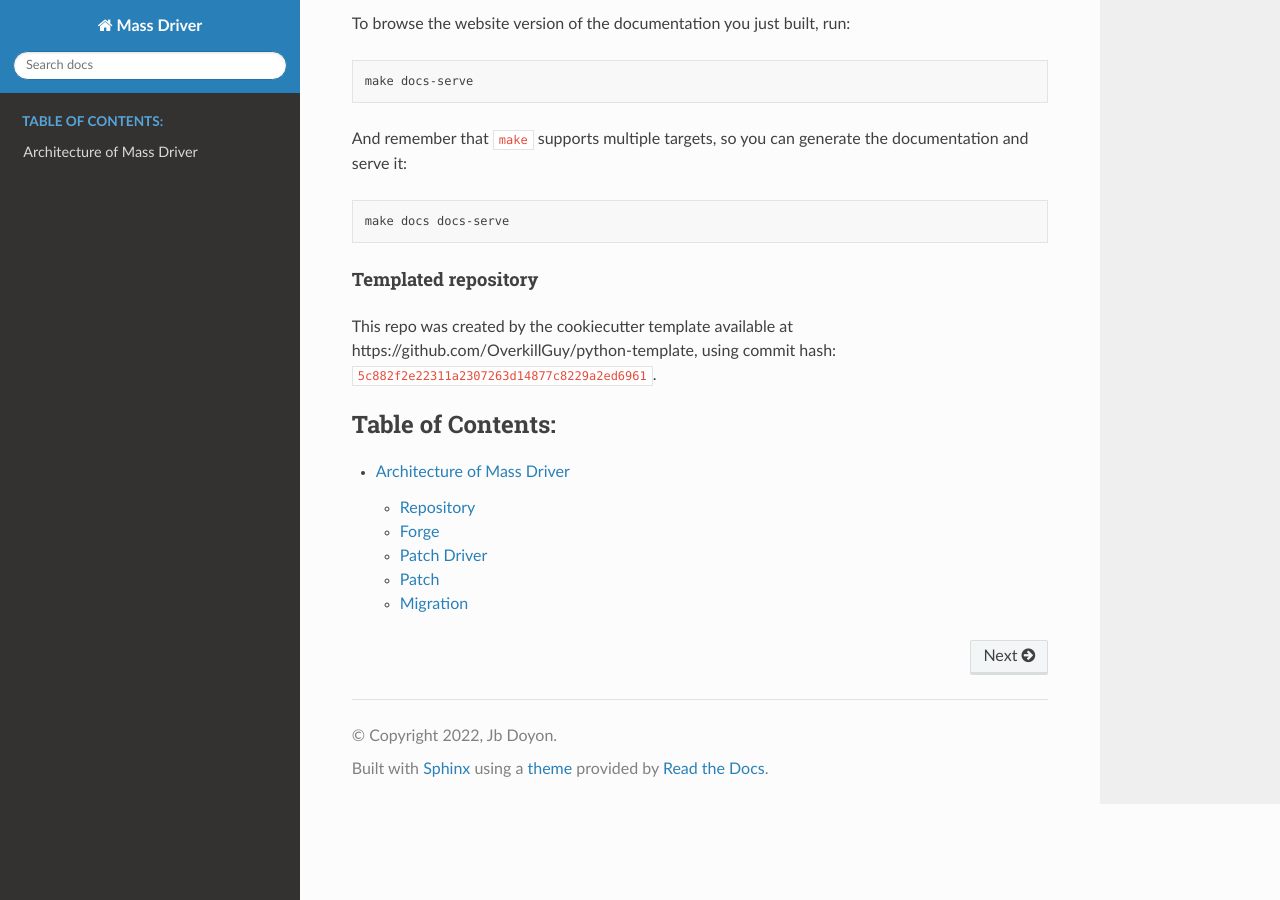
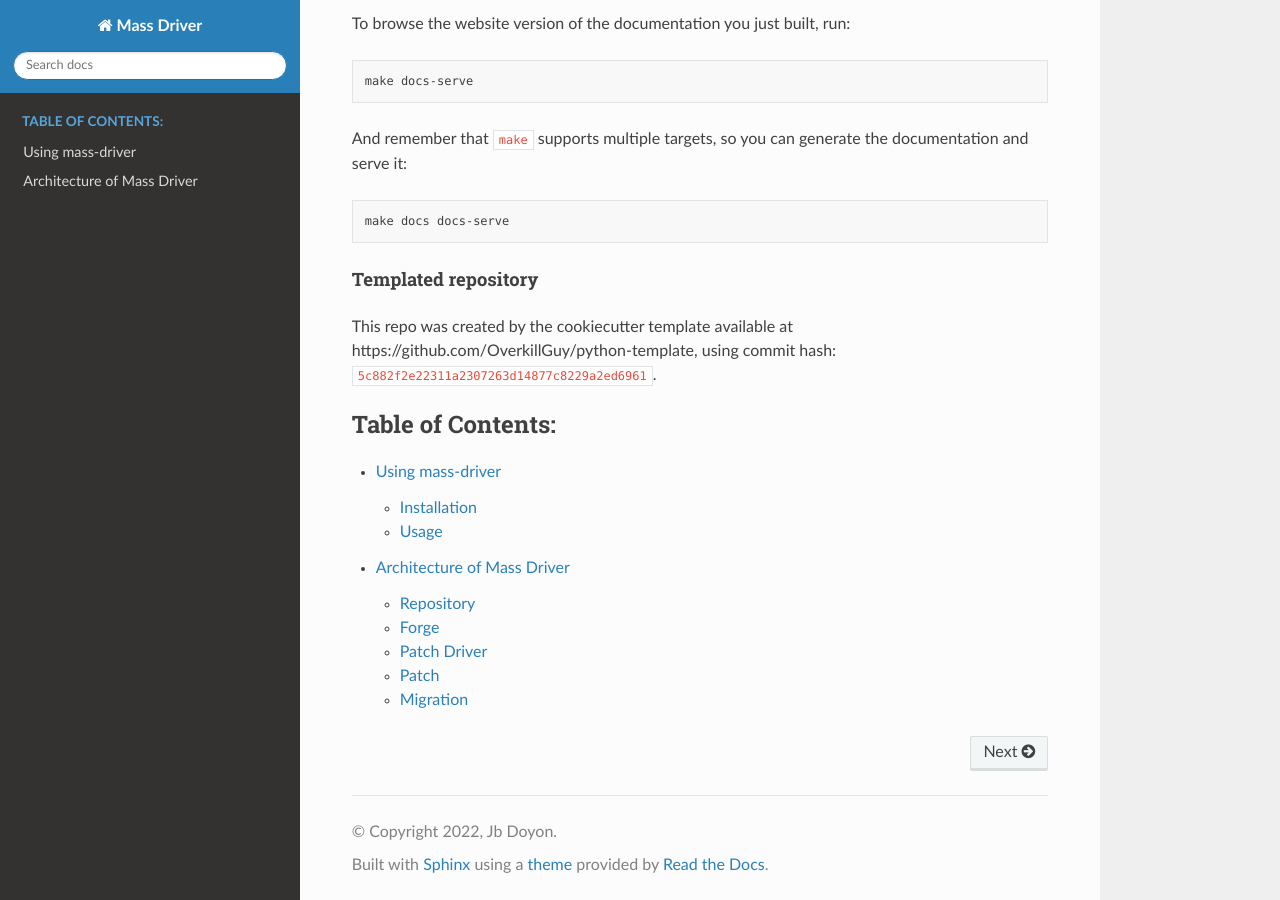
Before and after one commit to OverkillGuy/mass-driver, a Sphinx documentation site: the page built from docs/source/index.rst, in a window 1280 px wide and 900 px high, scrolled down 1900 px. Built offline with Sphinx 7.4.7 and the Read the Docs theme 2.0.0, drawn with Linux system fonts in a browser that asks for light colours; pages that are not in the unit, such as notebooks, are missing from menus.

Commit message:
Add program-output lib for usage docs

````diff
--- a/docs/source/conf.py
+++ b/docs/source/conf.py
@@ -35,6 +35,7 @@ extensions = [
     "sphinx.ext.viewcode",
     "autoapi.extension",
     "myst_parser",
+    "sphinxcontrib.programoutput",
 ]
 
 # Add any paths that contain templates here, relative to this directory.
--- a/docs/source/index.rst
+++ b/docs/source/index.rst
@@ -11,5 +11,6 @@ root of the code repository.
    :caption: Table of Contents:
 
    Changelog <changelog>
+   usage
    architecture
    API Reference <autoapi/mass_driver/index>
--- /dev/null
+++ b/docs/source/usage.md
@@ -0,0 +1,13 @@
+# Using mass-driver
+
+
+## Installation
+
+```
+pip install mass-driver??? Not uploaded to Pypi
+```
+
+## Usage
+
+```{program-output} poetry run mass-driver --help
+```
--- a/pyproject.toml
+++ b/pyproject.toml
@@ -33,6 +33,8 @@ sphinx-rtd-theme = "1.*"
 myst-parser = "*"
 # Automatic Python module docs (javadoc-style)
 sphinx-autoapi = "*"
+# Display the output of a program in docs, cool for --help
+sphinxcontrib-programoutput = "^0.17"
 
 [build-system]
 requires = ["poetry-core>=1.0.0"]
````
Also changed, not shown: 1 other file.
